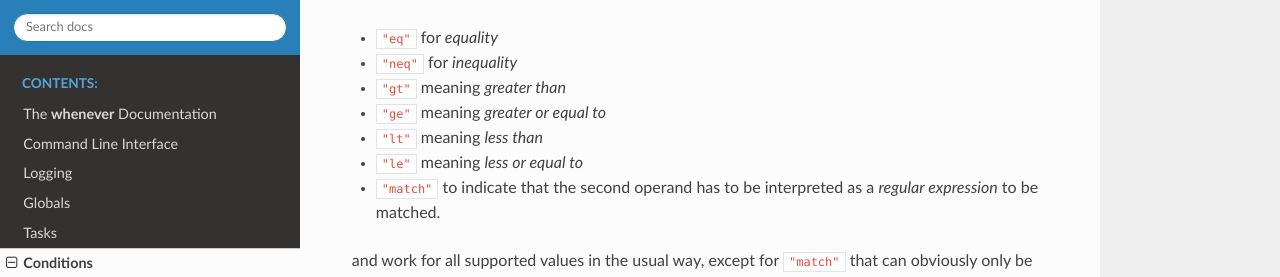
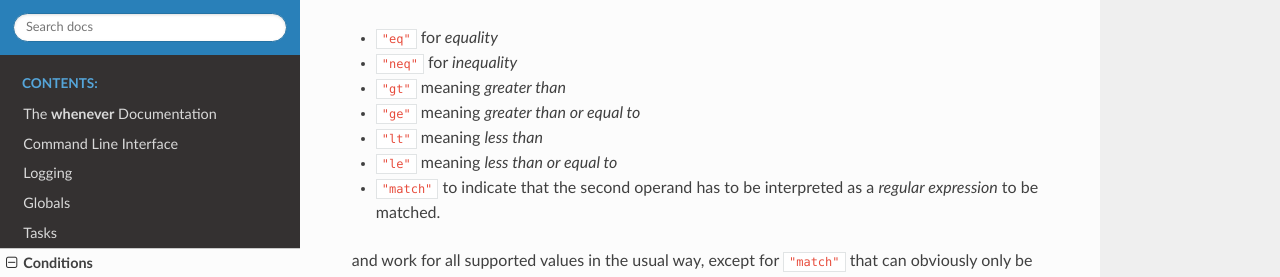
Before and after one commit to almostearthling/whenever, a Sphinx documentation site: the page built from docs/50.conditions.rst, in a window 1280 px wide and 900 px high, scrolled down 14387 px. Shown: the part 155-432 px from the top of the window. Built offline with Sphinx 7.4.7 and the Read the Docs theme 3.1.0, drawn with Linux system fonts in a browser that asks for light colours.

Commit message:
docs: fix grammar in disequality operators

```diff
--- a/docs/50.conditions.rst
+++ b/docs/50.conditions.rst
@@ -820,9 +820,9 @@ that check for inclusion are not available. The supported operators are, therefo
 * ``"eq"`` for *equality*
 * ``"neq"`` for *inequality*
 * ``"gt"`` meaning *greater than*
-* ``"ge"`` meaning *greater or equal to*
+* ``"ge"`` meaning *greater than or equal to*
 * ``"lt"`` meaning *less than*
-* ``"le"`` meaning *less or equal to*
+* ``"le"`` meaning *less than or equal to*
 * ``"match"`` to indicate that the second operand has to be interpreted as a *regular expression* to
   be matched.
 
```
